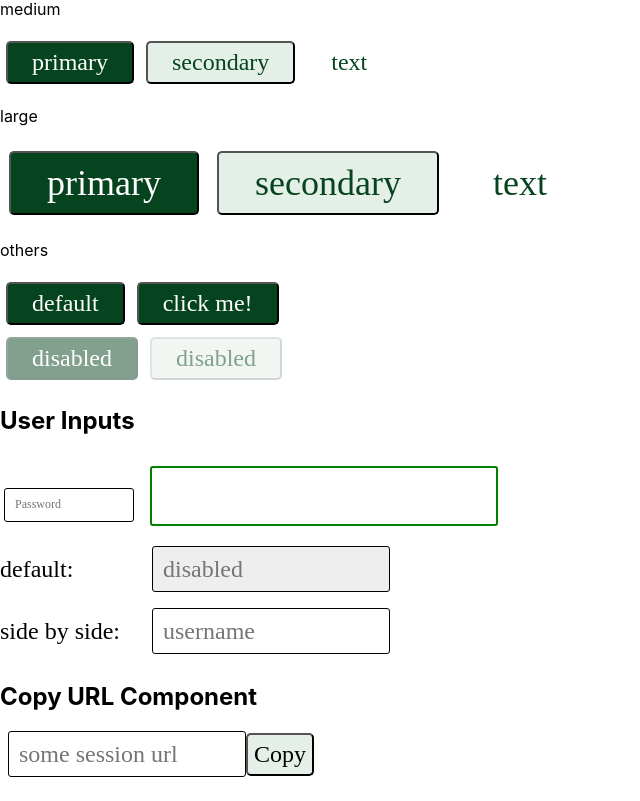
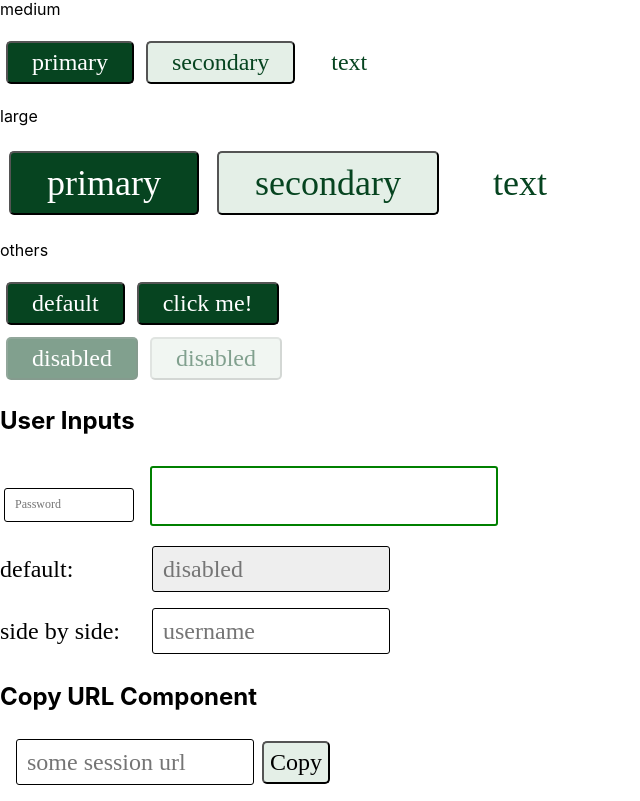
Before and after one commit to acchiang/cpsc-455-project, a React (Create React App) app: page / in a window 1280 px wide. Shown: the part 336-1137 px from the top of the page, without its empty margins (0-640 px from the left). Built offline with nearby package versions, Linux system fonts and the light colour scheme.

Commit message:
fix: using Input instead of copying code

```diff
--- a/src/components/CopyURL.js
+++ b/src/components/CopyURL.js
@@ -19,54 +19,16 @@ const ButtonStyle = styled.button`
   }
 `;
 
-const inputSize = {
-    medium: 24,
-    large: 36,
-    default: 24,
-  };
-
-const InputBox = styled.input`
-  width: ${(p) => (inputSize[`${p.size}`] ?? inputSize["default"]) * 9}px;
-  height: ${(p) => inputSize[`${p.size}`] ?? inputSize["default"]}px;
-  font-size: ${(p) => inputSize[`${p.size}`] ?? inputSize["default"]}px;
-  font-family: ${(p) => p.theme.fonts};
-  font-weight: ${(p) => p.theme.fontWeight};
-  color: ${(p) => p.fontColor ?? "black"};
-  cursor: ${(p) => (p.disabled ? "not-allowed" : "text")};
-  padding: 10px;
-  border: ${(p) => p.border ?? "1px solid black"};
-  border-radius: 3px;
-
-  :placeholder{
-    color: ${(p) => p.placeholderColor ?? "black"}
-  }
-  :disabled {
-    background: #EEEEEE;
-  }
-`;
-
-const Label = styled.label`
-  display: inline-block;
-  font-size: ${(p) => inputSize[`${p.size}`] ?? inputSize["default"]}px;
-  font-family: ${(p) => p.theme.fonts};
-  font-weight: ${(p) => p.theme.fontWeight};
-  min-width: ${(p) => (inputSize[`${p.size}`] ?? inputSize["default"]) * 6}px;
-  max-width: ${(p) => (inputSize[`${p.size}`] ?? inputSize["default"]) * 6}px;
-  text-align: left;
-`;
-
 const CopyUrlStyle = styled.div`
   margin: 8px;
 `;
 
 const CopyURL = ({ size, type, label, disabled, onClick, placeholder }) => (
-    <>
     <CopyUrlStyle>
-        {label && <Label size={size}>{label}:</Label>}
-        <InputBox
-        size={size}
-        name={label ?? placeholder}
-        placeholder={placeholder}
+        <Input
+          size={size}
+          placeholder={placeholder}
+          margin="auto"
         />
         <ButtonStyle
             size={size}
@@ -76,7 +38,6 @@ const CopyURL = ({ size, type, label, disabled, onClick, placeholder }) => (
         Copy
         </ButtonStyle>
     </CopyUrlStyle>
-    </>
 );
 
 export default CopyURL;
```
